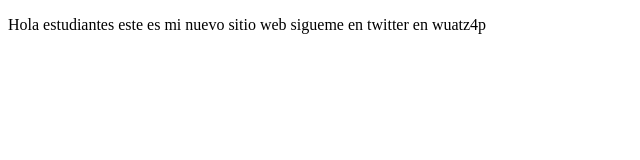
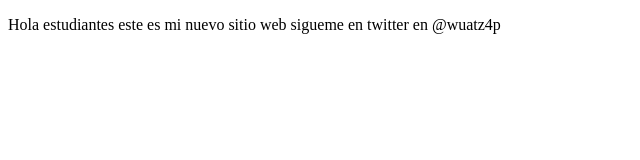
Before and after one commit to Wuatz4p/ProyectoDemoCursoPrework, a plain HTML site: page index.html in a window 1280 px wide. Shown: the full height of the page, 0-640 px from the left. Drawn offline with Linux system fonts and the light colour scheme.

Commit message:
cambios agregamos sitio de twitter

```diff
--- a/index.html
+++ b/index.html
@@ -9,7 +9,7 @@
 <body>
     <p>
         Hola estudiantes este es mi nuevo sitio web
-        sigueme en twitter en wuatz4p
+        sigueme en twitter en @wuatz4p
 
     </p>
 
```
